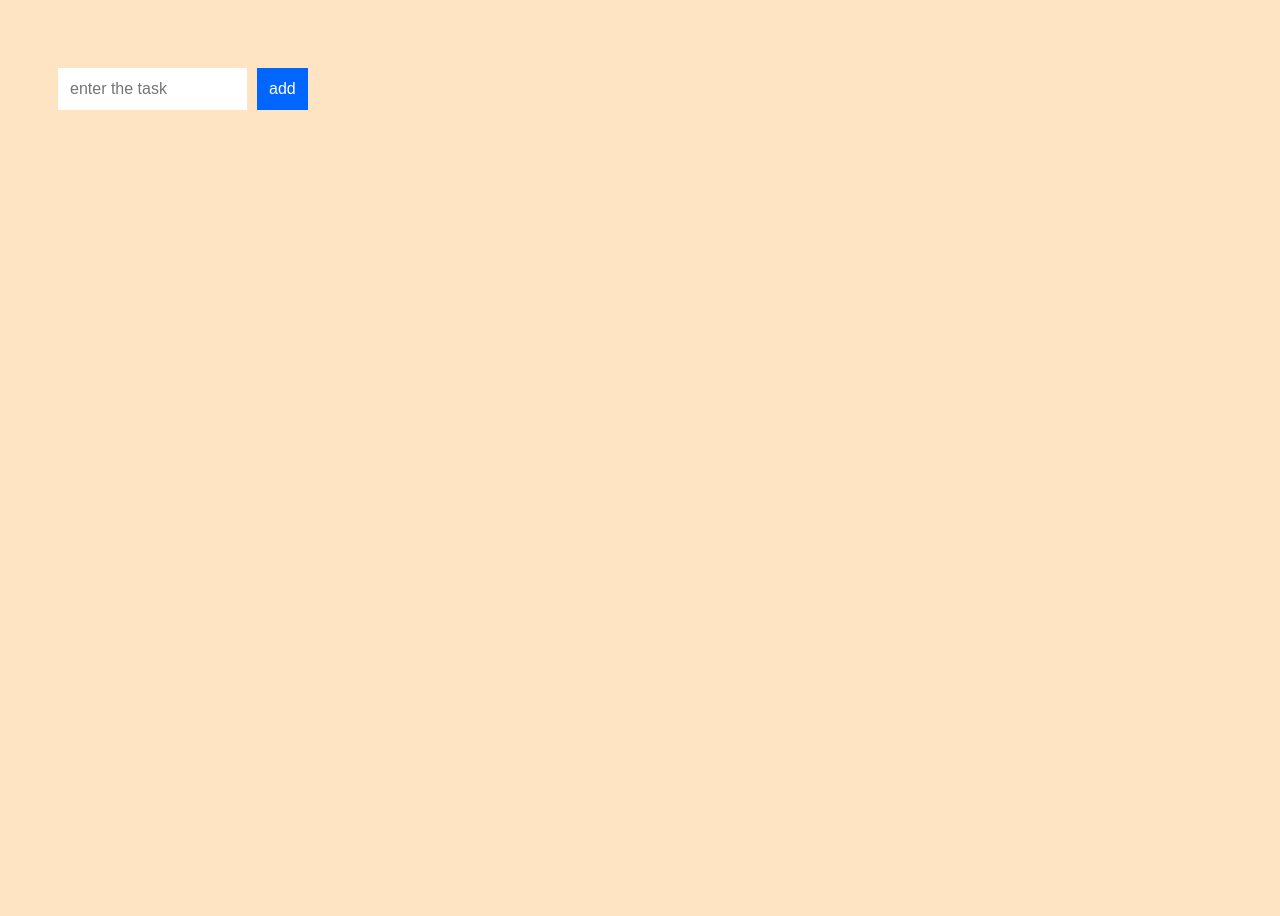
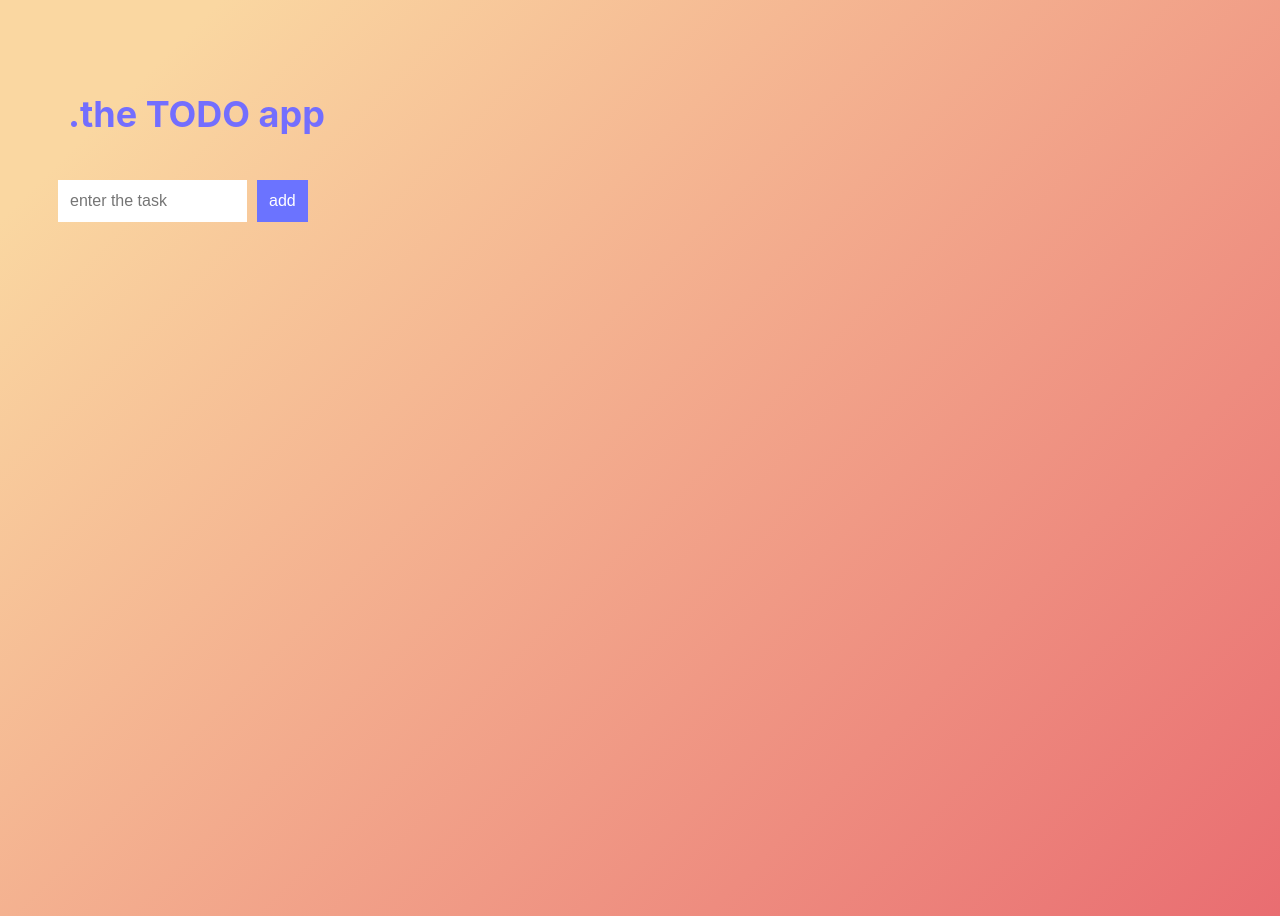
Before and after one commit to abyabrkal/TodoRe, a Gatsby app: page / in a window 1280 px wide. Before the commit the page ends 800 px from the top, so only its background shows below. Built offline with nearby package versions, Linux system fonts and the light colour scheme.

Commit message:
Heading + more color;

```diff
--- a/src/pages/TodoList.css
+++ b/src/pages/TodoList.css
@@ -1,3 +1,9 @@
+.heading{
+    padding: 10px;
+    font-size: 36px;
+    color: #736EFE;
+}
+
 .todoListMain .header input {
     padding: 10px;
     font-size: 16px;
@@ -9,13 +15,13 @@
     font-size: 16px;
     margin: 10px;
     margin-right: 0px;
-    background-color: #0066FF;
+    background-color: #6B73FF;
     color: #FFF;
-    border: 2px solid #0066FF;
+    border: 2px solid #6B73FF;
 }
 .todoListMain .header button:hover {
-    background-color: #003399;
-    border: 2px solid #003399;
+    background-color: #0066FF;
+    border: 2px solid #0066FF;
     cursor: pointer;
 }
 .todoListMain .theList {
--- a/src/pages/TodoList.js
+++ b/src/pages/TodoList.js
@@ -48,6 +48,7 @@ class TodoList extends Component{
     render(){
         return(
             <div className="todoListMain">
+                <h1 className="heading">.the TODO app</h1>
                 <div className="header">
                     <form onSubmit={this.addItem}>
                         <input ref={ (a) => this._inputElement = a }
--- a/src/pages/index.css
+++ b/src/pages/index.css
@@ -1,6 +1,9 @@
+
 body {
+    width: 100ch;
+    height: 100vh;
     padding: 50px;
-    background-color: bisque;
+    background-image: linear-gradient( 135deg, #FAD7A1 10%, #E96D71 100%);
     font-family: -apple-system, BlinkMacSystemFont, 'Segoe UI', Roboto, Oxygen, Ubuntu, Cantarell, 'Open Sans', 'Helvetica Neue', sans-serif;
 }
 
```
